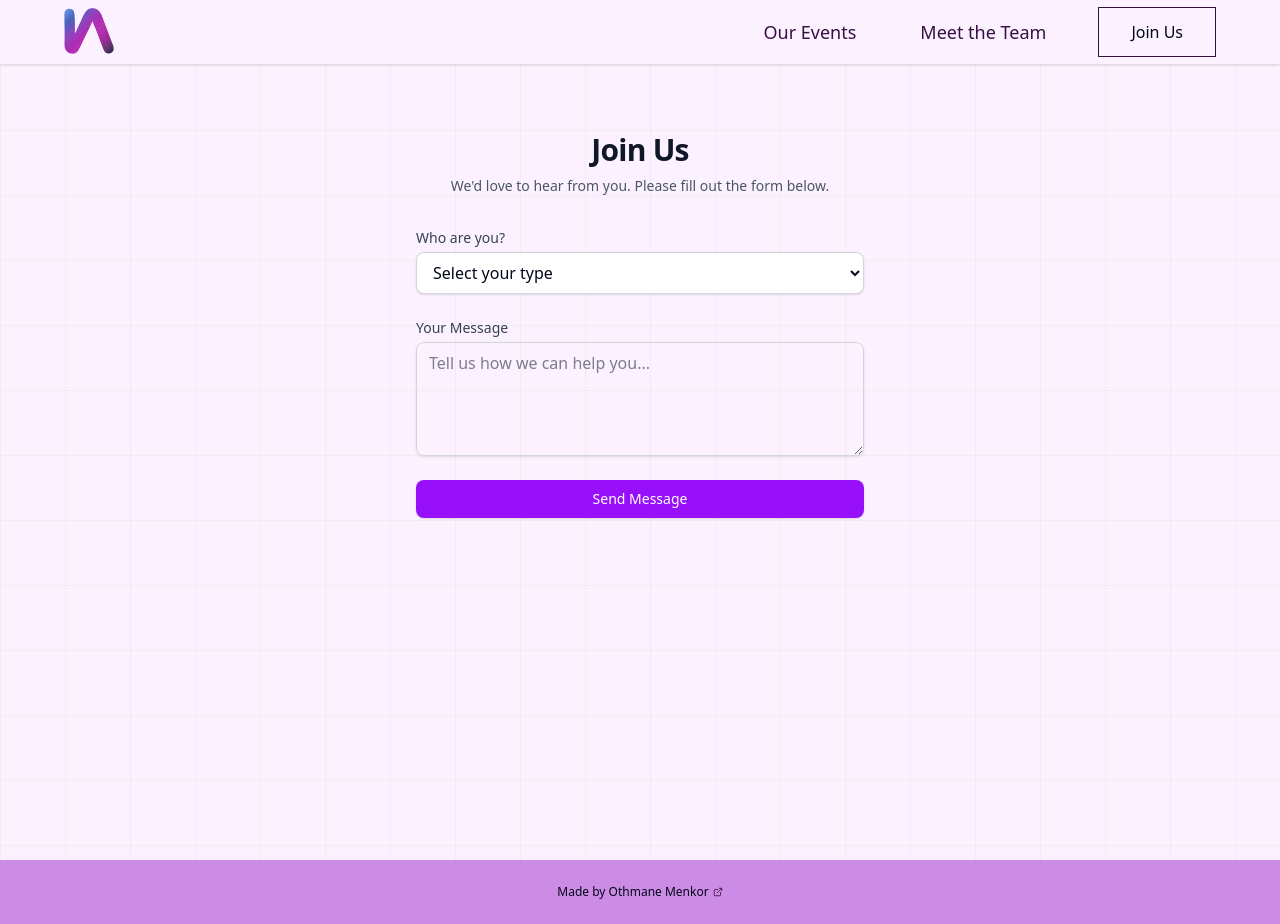
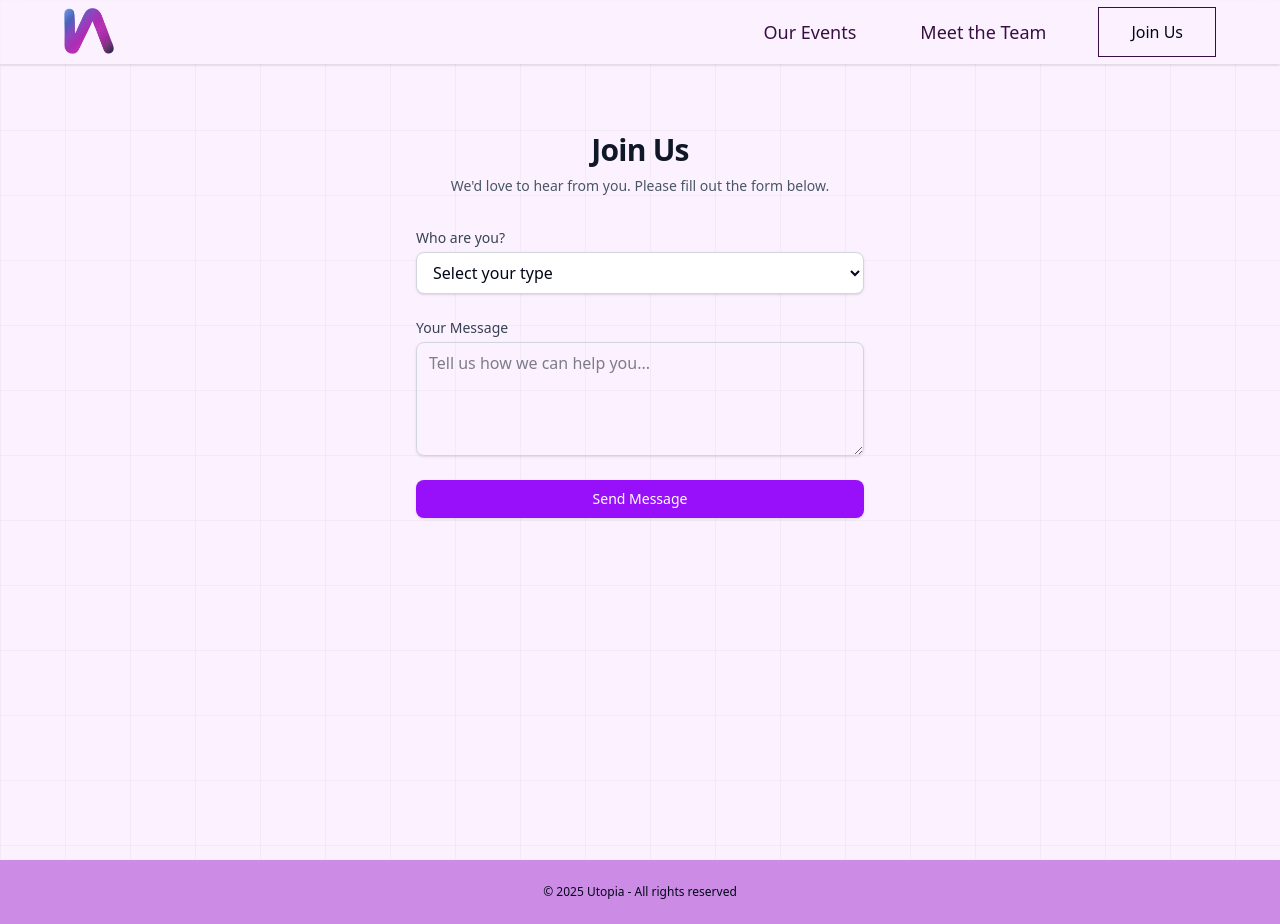
Before and after one commit to Othocs/UtopiaWebsite, a Next.js app: page /contact in a window 1280 px wide. Built offline with nearby package versions, Linux system fonts and the light colour scheme.

Commit message:
changed footer

```diff
--- a/app/Components/footer/footer.tsx
+++ b/app/Components/footer/footer.tsx
@@ -1,18 +1,11 @@
 import React from "react";
-
-import LinkOthmane from "./LinkOthmane";
-
-import ArrowIcon from "./arrowicon";
 
 const Footer = () => {
   return (
     <>
       <nav className="  bg-[#cc8ce6] shadow-sm  bottom-0 w-full z-50 backdrop-blur-sm ">
         <div className="w-full bg-[#cc8ce6] h-16 text-center flex justify-center align-middle items-center text-[12px] gap-1">
-          <p>
-            Made by <LinkOthmane />
-          </p>
-          <ArrowIcon />
+          <p>© 2025 Utopia - All rights reserved</p>
         </div>
       </nav>
     </>
```
